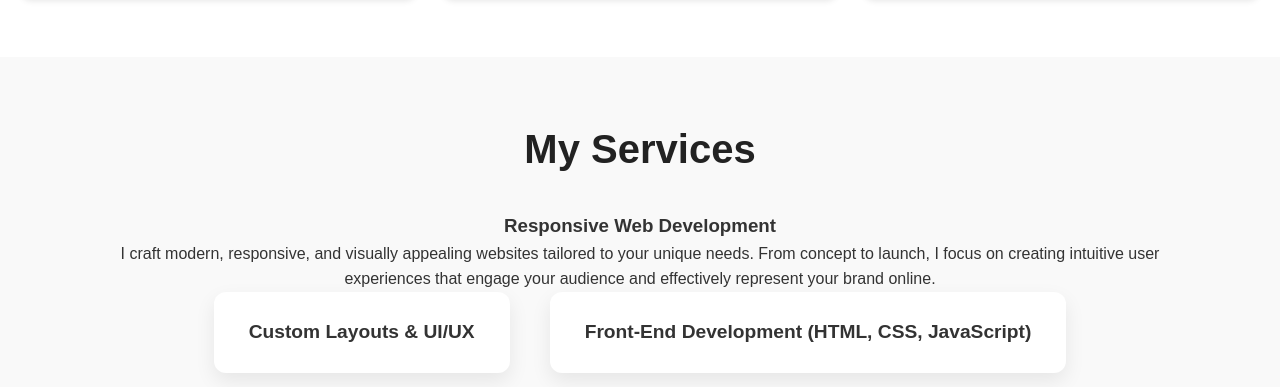
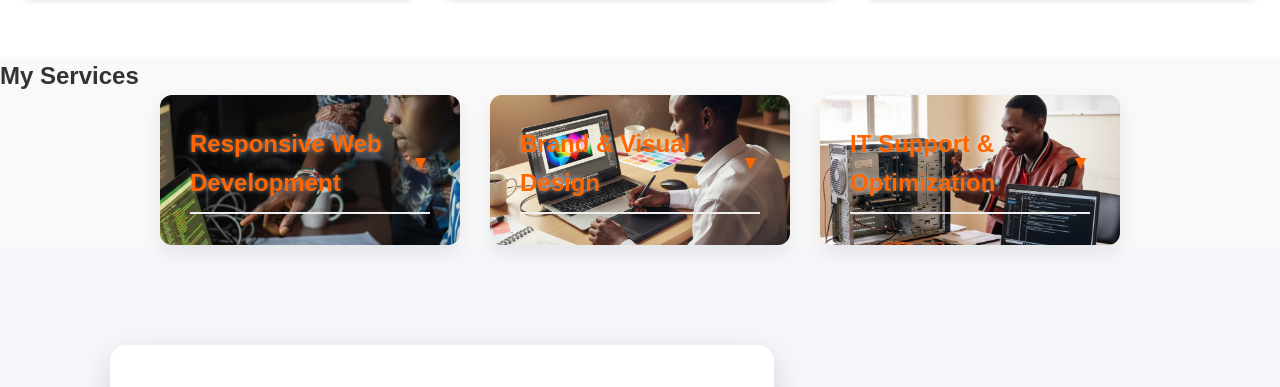
Before and after one commit to CarWarriorAuto/portfolio-website, a plain HTML site: page index.html in a window 1280 px wide. Shown: the part 2612-2999 px from the top of the page. Drawn offline with Linux system fonts and the light colour scheme.

Commit message:
Adding image to My service.

```diff
--- a/index.html
+++ b/index.html
@@ -152,8 +152,14 @@
   <!-- Services Section -->
 <section id="services">
     <h2>My Services</h2>
-    <div class="container services-grid"> <div class="service-card">
+    <div class="container services-grid">
+
+        <div class="service-card" data-service-id="web">
+            <div class="service-header">
                 <h3>Responsive Web Development</h3>
+                <span class="toggle-icon">▼</span>
+            </div>
+            <div class="service-content">
                 <p>I craft modern, responsive, and visually appealing websites tailored to your unique needs. From concept to launch, I focus on creating intuitive user experiences that engage your audience and effectively represent your brand online.</p>
                 <ul>
                     <li>Custom Layouts & UI/UX</li>
@@ -162,9 +168,14 @@
                     <li>Performance Optimization</li>
                 </ul>
             </div>
+        </div>
 
-        <div class="service-card">
+        <div class="service-card" data-service-id="design">
+            <div class="service-header">
                 <h3>Brand & Visual Design</h3>
+                <span class="toggle-icon">▼</span>
+            </div>
+            <div class="service-content">
                 <p>I translate your vision into captivating visuals that stand out. From developing a memorable brand identity to crafting engaging marketing materials, my designs are strategically created to communicate your message clearly and leave a lasting impression.</p>
                 <ul>
                     <li>Logo Design & Brand Identity</li>
@@ -173,9 +184,14 @@
                     <li>Custom Illustrations</li>
                 </ul>
             </div>
+        </div>
 
-        <div class="service-card">
+        <div class="service-card" data-service-id="it">
+            <div class="service-header">
                 <h3>IT Support & Optimization</h3>
+                <span class="toggle-icon">▼</span>
+            </div>
+            <div class="service-content">
                 <p>Leverage technology effectively with expert guidance. I provide practical IT solutions, reliable technical support, and strategic advice to help individuals and small businesses optimize their systems, troubleshoot challenges, and enhance operational efficiency.</p>
                 <ul>
                     <li>System Diagnostics & Troubleshooting</li>
@@ -183,6 +199,7 @@
                     <li>Network Health & Connectivity</li>
                     <li>Technology Advisory</li>
                 </ul>
+            </div>
         </div>
 
     </div>
--- a/script.js
+++ b/script.js
@@ -117,3 +117,24 @@ document.addEventListener("DOMContentLoaded", () => {
     });
 
 }); // END of document.addEventListener("DOMContentLoaded")
+document.addEventListener('DOMContentLoaded', () => {
+    // =======================================================
+    // SERVICE CARD ACCORDION FUNCTIONALITY
+    // =======================================================
+    const serviceCards = document.querySelectorAll('.service-card');
+
+    serviceCards.forEach(card => {
+        const header = card.querySelector('.service-header');
+
+        header.addEventListener('click', () => {
+            card.classList.toggle('active');
+
+            // Optional: Close all other open cards
+            serviceCards.forEach(otherCard => {
+                if (otherCard !== card && otherCard.classList.contains('active')) {
+                    otherCard.classList.remove('active');
+                }
+            });
+        });
+    });
+});
--- a/style.css
+++ b/style.css
@@ -362,45 +362,40 @@ body {
 }
 
 /* --- Services Section --- */
-#services {
-    padding: 60px 20px; /* Ensure sufficient padding */
-    text-align: center;
-    background: #f9f9f9;
+/* Add this new block to define the grid layout for the cards */
+.services-grid {
+    display: grid;
+    /* This creates 3 columns of equal size on desktop, or one column on mobile */
+    grid-template-columns: repeat(auto-fit, minmax(300px, 1fr));
+    gap: 30px; /* Spacing between cards */
+    max-width: 1000px;
+    margin: 0 auto;
 }
 
-#services h2 {
-    font-size: 2.5rem;
-    margin-bottom: 30px;
-    color: #222;
-}
-
-#services ul {
-    list-style: none; /* Remove default bullet points */
-    padding: 0;
-    display: flex; /* Arrange services horizontally on desktop */
-    justify-content: center;
-    gap: 40px; /* Space between service items */
-    flex-wrap: wrap; /* Allow items to wrap on smaller screens */
-}
-
-#services li {
-    background: #fff;
-    padding: 25px 35px;
-    border-radius: 12px;
-    box-shadow: 0 8px 20px rgba(0,0,0,0.08);
-    font-size: 1.2rem;
-    font-weight: bold;
-    color: #333;
-    transition: transform 0.3s ease, box-shadow 0.3s ease;
-    min-width: 200px; /* Ensure a minimum width */
-    margin-bottom: 20px; /* Space when wrapped */
-}
-
-#services li:hover {
+/* This targets the new service card */
+.service-card:hover {
     transform: translateY(-5px);
     box-shadow: 0 12px 25px rgba(0,0,0,0.15);
 }
-
+/* This targets the new service card */
+.service-card {
+    /* **REQUIRED STYLES ADDED HERE** */
+    background: #fff;
+    padding: 30px;
+    border-radius: 12px;
+    box-shadow: 0 8px 20px rgba(0,0,0,0.08);
+    text-align: left;
+    transition: transform 0.3s ease;
+    cursor: pointer;
+    position: relative;
+    overflow: hidden;
+    min-height: 150px;
+}
+.service-card h3 {
+    color: #FF6600; /* Highlight the service title */
+    margin-bottom: 15px;
+    font-size: 1.5rem;
+}
 
 /* --- Contact Section --- */
 #contact {
@@ -517,7 +512,113 @@ body {
     transform: scale(1.05);
     box-shadow: 0 5px 15px rgba(0,0,0,0.2);
 }
+/* --- ACCORDION & SERVICE IMAGE STYLES --- */
 
+.service-card {
+    /* Ensure the card is easy to click, this overrides the style above */
+    cursor: pointer;
+    position: relative;
+    overflow: hidden;
+    min-height: 150px;
+    padding: 30px; /* Reset padding for proper card appearance */
+}
+
+.service-header {
+    display: flex;
+    justify-content: space-between;
+    align-items: center;
+    padding-bottom: 10px;
+    border-bottom: 2px solid #eee; /* Separator line */
+    margin-bottom: 0;
+    position: relative; /* For z-index to work */
+    z-index: 2; /* Keep title/icon above the image overlay */
+    background: transparent;
+}
+
+.service-header h3 {
+    margin-bottom: 0; /* Remove bottom margin conflict */
+    color: #FF6600;
+    text-shadow: 0 0 5px rgba(255, 255, 255, 0.5); /* Subtle shadow for contrast */
+}
+
+/* HIDE THE CONTENT BY DEFAULT */
+.service-content {
+    max-height: 0;
+    overflow: hidden;
+    transition: max-height 0.5s ease-out, padding-top 0.5s ease-out;
+    position: relative;
+    z-index: 2; /* Keep content above the image */
+}
+
+/* SHOW THE CONTENT when 'active' class is on the parent card */
+.service-card.active .service-content {
+    max-height: 500px; /* Tall enough to show content */
+    padding-top: 15px;
+}
+
+/* Rotate the icon when the card is open */
+.toggle-icon {
+    font-size: 1.2rem;
+    color: #FF6600;
+    transition: transform 0.3s ease;
+}
+
+.service-card.active .toggle-icon {
+    transform: rotate(180deg);
+}
+
+/* List Item Styling for better readability */
+.service-card ul {
+    list-style: none; /* Remove default bullet */
+    padding-left: 0;
+}
+
+.service-card ul li::before {
+    content: "•"; /* Use a standard bullet symbol */
+    color: #FF6600; /* Set the bullet point color to your brand color */
+    font-weight: bold;
+    display: inline-block;
+    width: 1em; /* Space for the bullet */
+    margin-left: -1em; /* Pull it back to the left */
+}
+
+/* --- SERVICE CARD BACKGROUND IMAGES --- */
+
+/* Create a container for the image and an overlay effect */
+.service-card::before {
+    content: '';
+    position: absolute;
+    top: 0;
+    left: 0;
+    width: 100%;
+    height: 100%;
+    background-size: cover;
+    background-position: center;
+    background-repeat: no-repeat;
+    transition: opacity 0.5s ease;
+    z-index: 1; /* Place behind the text */
+}
+
+/* 1. Web Development Card Image */
+.service-card[data-service-id="web"]::before {
+    background-image: url('images/webdevelopment.jpg');
+}
+
+/* 2. Brand & Visual Design Card Image */
+.service-card[data-service-id="design"]::before {
+    background-image: url('images/visualdesign.jpg');
+}
+
+/* 3. IT Support & Optimization Card Image */
+.service-card[data-service-id="it"]::before {
+    background-image: url('images/itsupport.jpg');
+}
+
+
+/* OPTIONAL: Make the image slightly more visible on hover */
+.service-card:hover::before {
+    opacity: 0.15;
+}
 /* --- Responsive Fixes for Smaller Screens (Max-width 768px) --- */
 @media (max-width: 768px) {
     /* --- Top Navigation --- */
@@ -605,18 +706,6 @@ body {
         grid-template-columns: 1fr; /* Single column on small phones */
         gap: 20px; /* Reduced gap */
         padding: 0 10px; /* Add horizontal padding to the grid itself */
-    }
-
-    /* --- Services Section --- */
-    #services ul {
-        flex-direction: column; /* Stack services vertically */
-        gap: 20px; /* Space between stacked items */
-        align-items: center; /* Center them */
-    }
-
-    #services li {
-        width: 80%; /* Make service cards take more width */
-        max-width: 300px; /* Prevent them from becoming too wide */
     }
 
     /* --- Contact Section --- */
```
Also changed, not shown: images/itsupport.jpg (added), images/visualdesign.jpg (added), images/webdevelopment.jpg (added). Lines whose indentation alone changed are shown as unchanged.
